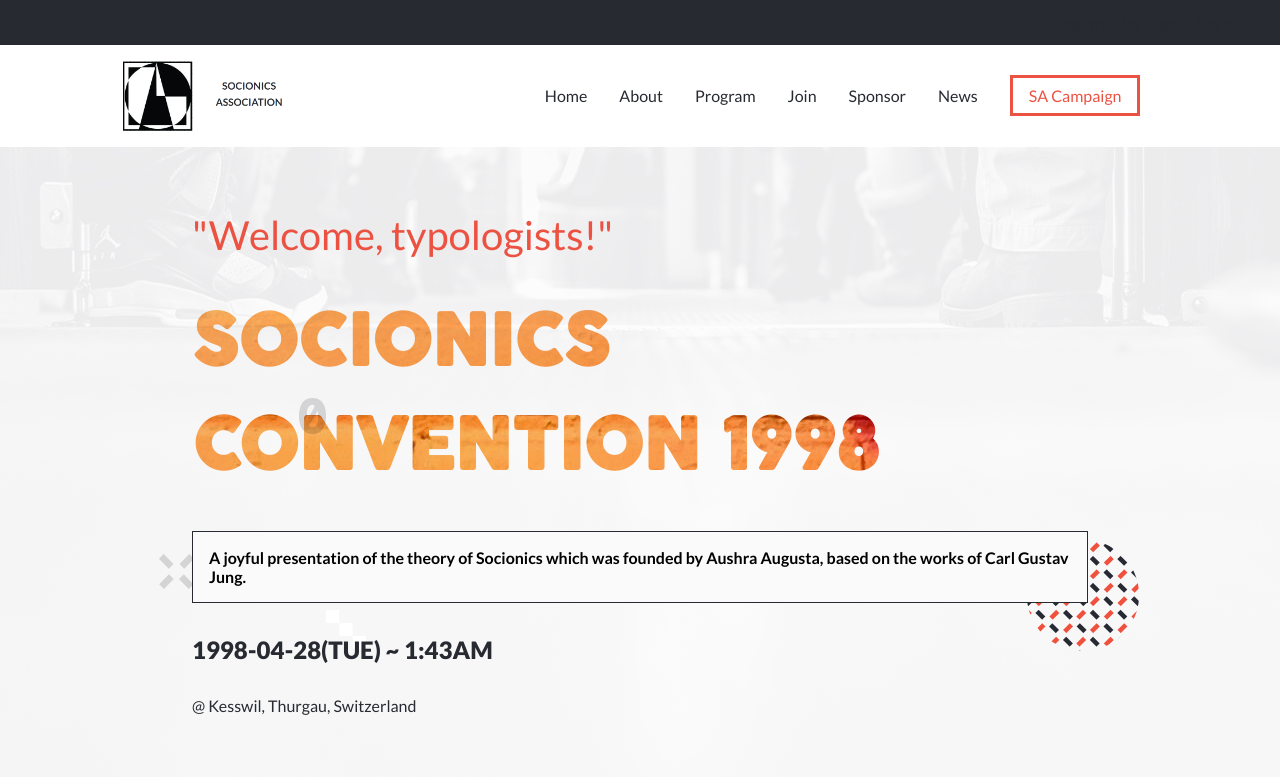
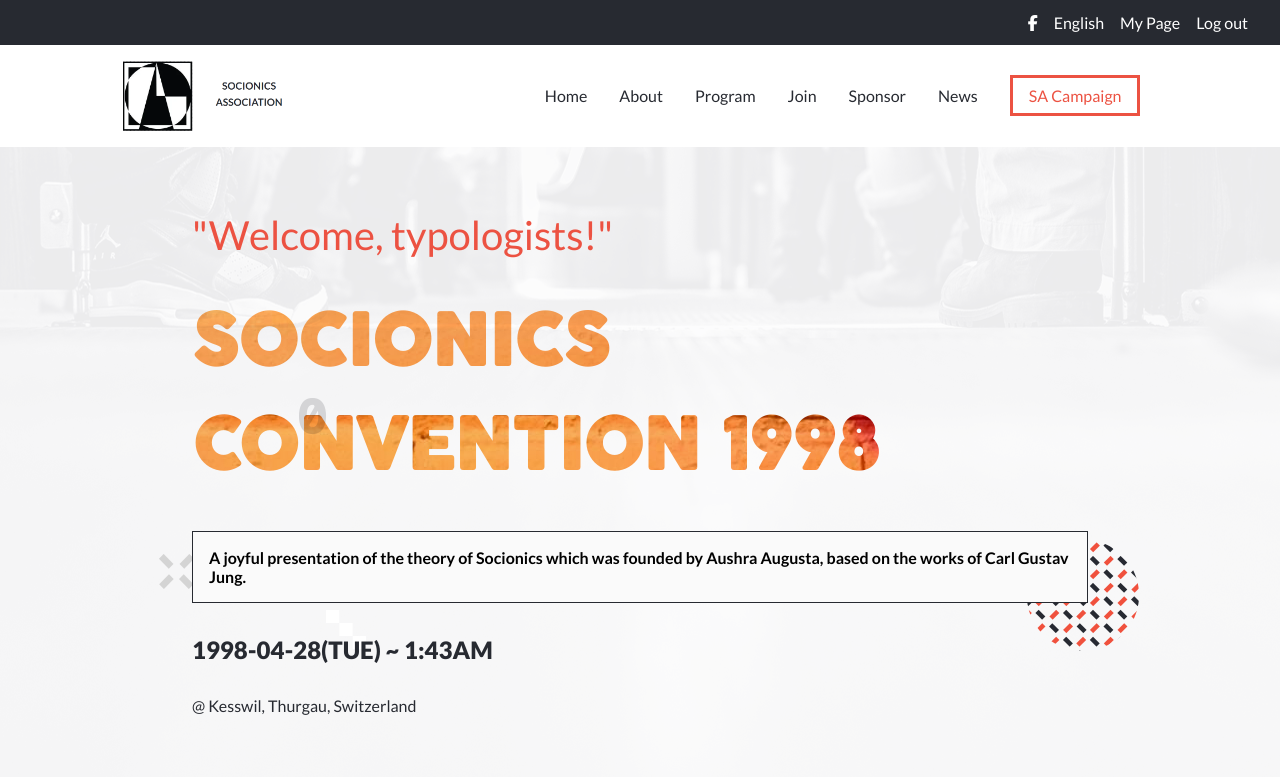
Before and after one commit to Daf98/Capstone1, a website: page index.html in a window 1280 px wide. Shown: the top 777 px of the page. Drawn offline with Linux system fonts and the light colour scheme.

Commit message:
Add white links

```diff
--- a/css/styles.css
+++ b/css/styles.css
@@ -26,7 +26,7 @@
   color: #ec5242;
 }
 
-.up-links {
+.up-links, .up-links:link {
   color:white;
 }
 
```
